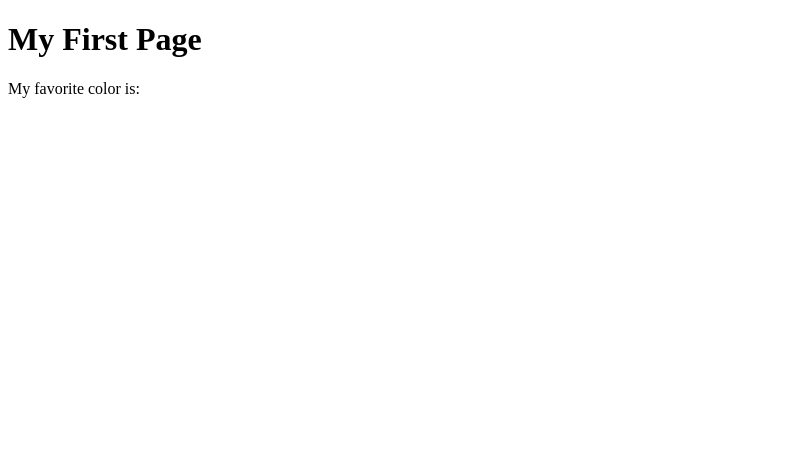
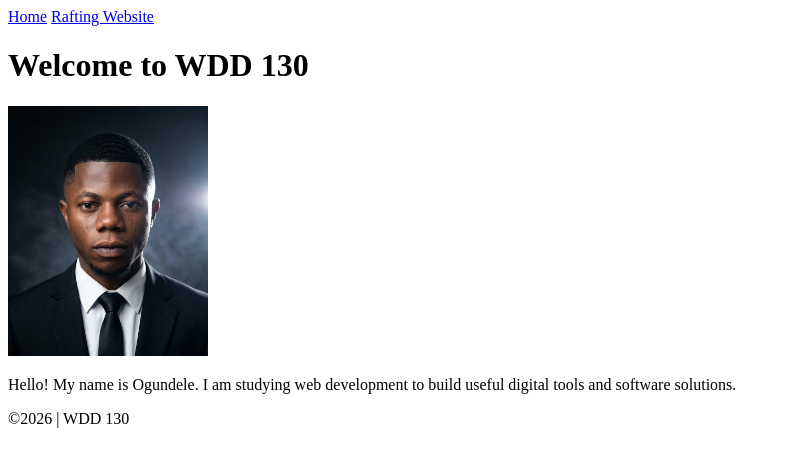
Before and after one commit to Ogundeleabiodun/wdd130, a plain HTML site: page week01/first-page.html in a window 1280 px wide. Shown: the whole page, without its empty margins (0-787 px from the left). Drawn offline with Linux system fonts and the light colour scheme.

Commit message:
Revise first-page.html with new content and structure
Updated the HTML structure and content for the first page.

```diff
--- a/week01/first-page.html
+++ b/week01/first-page.html
@@ -1,12 +1,26 @@
 <!DOCTYPE html>
-<html lang="en">
-<head>
-    <meta charset="UTF-8">
+<html lang="en-US">
+  <head>
+    <meta charset="utf-8">
     <meta name="viewport" content="width=device-width, initial-scale=1.0">
-    <title>My First Page</title>
-</head>
-<body>
-    <h1>My First Page</h1>
-    <p>My favorite color is: </p>
-</body>
+    <title>WDD 130 Home Page</title>
+  </head>
+  <body>
+    <header>
+      <nav>
+        <a href="#">Home</a>
+        <a href="wwr/">Rafting Website</a>
+      </nav>
+    </header>
+
+    <main>
+      <h1>Welcome to WDD 130</h1>
+      <img src="images/profile.jpg" alt="Profile Picture" width="200">
+      <p>Hello! My name is Ogundele. I am studying web development to build useful digital tools and software solutions.</p>
+    </main>
+
+    <footer>
+      <p>©2026 | WDD 130</p>
+    </footer>
+  </body>
 </html>
```
